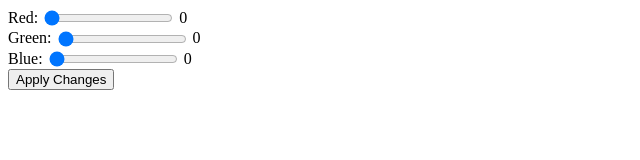
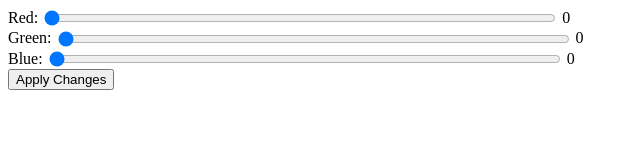
Before and after one commit to Yipten/WifiLedStrip, a plain HTML site: page data/index.html in a window 1280 px wide. Shown: the whole page, without its empty margins (0-640 px from the left). Drawn offline with Linux system fonts and the light colour scheme.

Commit message:
increase width of input sliders

```diff
--- a/data/style.css
+++ b/data/style.css
@@ -1,3 +1,8 @@
 * {
 	vertical-align: middle;
 }
+
+input[type="range"] {
+	width: 80%;
+	max-width: 512px;
+}
```
